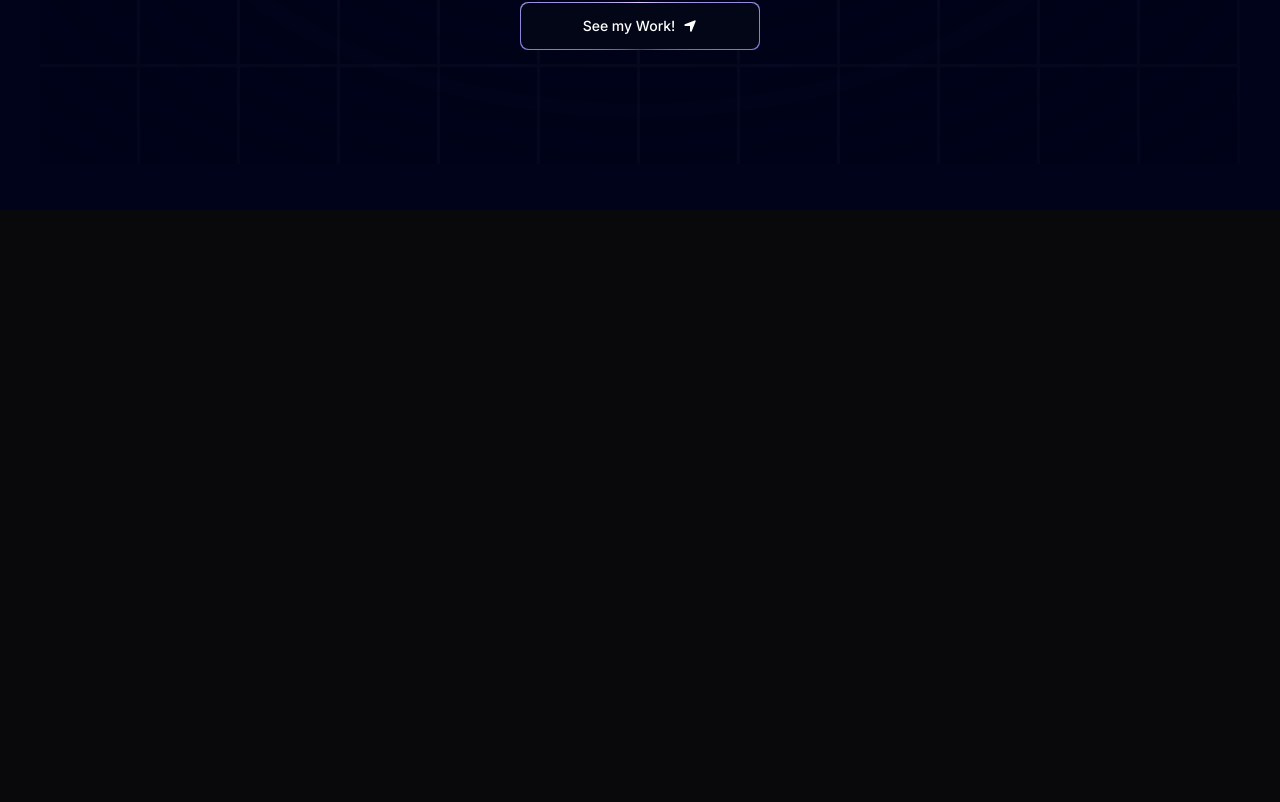
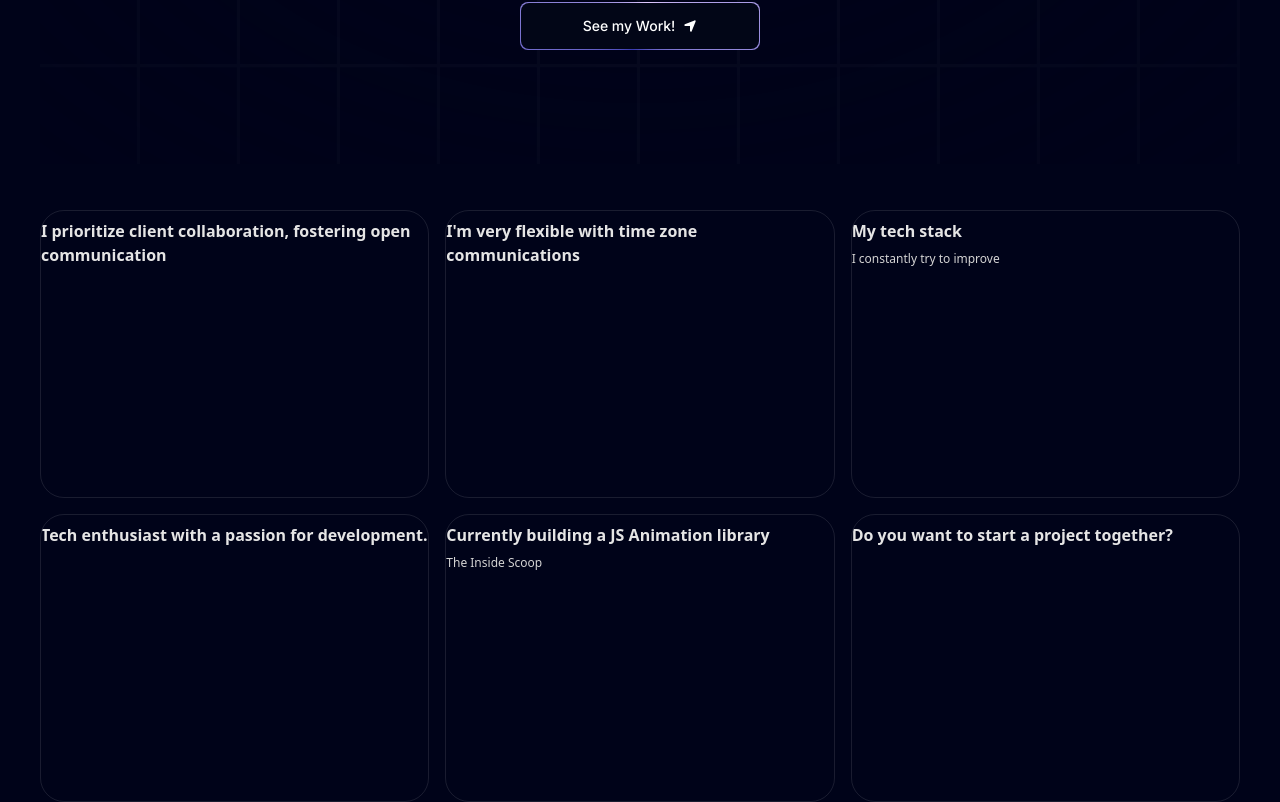
Before and after one commit to alexeiddg/alexeiddg.com, a Next.js app: page / in a window 1280 px wide. Shown: the part 636-1438 px from the top of the page. Before the commit the page ends 846 px from the top, so only its background shows below. Built offline with nearby package versions, Linux system fonts and the light colour scheme.

Commit message:
Feat: Added Bento Grid Items

```diff
--- a/app/(Site)/page.tsx
+++ b/app/(Site)/page.tsx
@@ -1,6 +1,7 @@
 import { FaHouse } from "react-icons/fa6";
 import Hero from "@/components/Hero";
 import { FloatingNav } from "@/components/nav/floating-navbar";
+import Grid from "@/components/grid";
 
 export default function Home() {
   return (
@@ -14,6 +15,7 @@
               }]}
           />
           <Hero />
+          <Grid />
       </div>
     </main>
   );
--- a/components/grid.tsx
+++ b/components/grid.tsx
@@ -1,19 +1,35 @@
 import { BentoGrid } from "@/components/ui/bento-grid";
 import { BentoGridItem } from "@/components/ui/bento-grid";
+import { gridItems } from "@/const/grid-items";
 
 const Grid = () => {
     return (
         <section id='about'>
             <BentoGrid>
-                {[{
-                    title: "Title1",
-                    description: "Description1",
-                }].map((item, i) => (
-                    <BentoGridItem>
-
-                    </BentoGridItem>
+                {gridItems.map(({ id,
+                                    title,
+                                    description,
+                                    className,
+                                    imgClassName,
+                                    titleClassName,
+                                    img,
+                                    spareImg
+                                }) => (
+                    <BentoGridItem
+                        id={id}
+                        key={id}
+                        title={title}
+                        description={description}
+                        className={className}
+                        img={img}
+                        imgClassName={imgClassName}
+                        titleClassName={titleClassName}
+                        spareImg={spareImg}
+                    />
                 ))}
             </BentoGrid>
         </section>
     )
 }
+
+export default Grid;
--- a/components/ui/bento-grid.tsx
+++ b/components/ui/bento-grid.tsx
@@ -23,25 +23,27 @@
                                   className,
                                   title,
                                   description,
-                                  header,
-                                  icon,
+                                  id,
+                                  img,
+                                  imgClassName,
+                                  titleClassName,
+                                  spareImg
                               }: {
     className?: string;
     title?: string | React.ReactNode;
     description?: string | React.ReactNode;
-    header?: React.ReactNode;
-    icon?: React.ReactNode;
+    id: number,
+    img?: string;
+    imgClassName?: string;
+    titleClassName?: string;
+    spareImg?: string;
 }) => {
     return (
         <div
-            className={cn(
-                "row-span-1 rounded-xl group/bento hover:shadow-xl transition duration-200 shadow-input dark:shadow-none p-4 dark:bg-black dark:border-white/[0.2] bg-white border border-transparent justify-between flex flex-col space-y-4",
-                className
+            className={cn("row-span-1 relative overflow-hidden rounded-3xl border border-white/[0.1] group/bento hover:shadow-xl transition duration-200 shadow-input dark:shadow-none justify-between flex flex-col space-y-4", className
             )}
         >
-            {header}
             <div className="group-hover/bento:translate-x-2 transition duration-200">
-                {icon}
                 <div className="font-sans font-bold text-neutral-600 dark:text-neutral-200 mb-2 mt-2">
                     {title}
                 </div>
--- /dev/null
+++ b/const/grid-items.ts
@@ -0,0 +1,63 @@
+export const gridItems = [
+    {
+        id: 1,
+        title: "I prioritize client collaboration, fostering open communication ",
+        description: "",
+        className: "lg:col-span-3 md:col-span-6 md:row-span-4 lg:min-h-[60vh]",
+        imgClassName: "w-full h-full",
+        titleClassName: "justify-end",
+        img: "/b1.svg",
+        spareImg: "",
+    },
+    {
+        id: 2,
+        title: "I'm very flexible with time zone communications",
+        description: "",
+        className: "lg:col-span-2 md:col-span-3 md:row-span-2",
+        imgClassName: "",
+        titleClassName: "justify-start",
+        img: "",
+        spareImg: "",
+    },
+    {
+        id: 3,
+        title: "My tech stack",
+        description: "I constantly try to improve",
+        className: "lg:col-span-2 md:col-span-3 md:row-span-2",
+        imgClassName: "",
+        titleClassName: "justify-center",
+        img: "",
+        spareImg: "",
+    },
+    {
+        id: 4,
+        title: "Tech enthusiast with a passion for development.",
+        description: "",
+        className: "lg:col-span-2 md:col-span-3 md:row-span-1",
+        imgClassName: "",
+        titleClassName: "justify-start",
+        img: "/grid.svg",
+        spareImg: "/b4.svg",
+    },
+
+    {
+        id: 5,
+        title: "Currently building a JS Animation library",
+        description: "The Inside Scoop",
+        className: "md:col-span-3 md:row-span-2",
+        imgClassName: "absolute right-0 bottom-0 md:w-96 w-60",
+        titleClassName: "justify-center md:justify-start lg:justify-center",
+        img: "/b5.svg",
+        spareImg: "/grid.svg",
+    },
+    {
+        id: 6,
+        title: "Do you want to start a project together?",
+        description: "",
+        className: "lg:col-span-2 md:col-span-3 md:row-span-1",
+        imgClassName: "",
+        titleClassName: "justify-center md:max-w-full max-w-60 text-center",
+        img: "",
+        spareImg: "",
+    },
+];
```
Also changed, not shown: const/companies.ts (added, +32 -0 lines), const/experience.ts (added, +30 -0 lines), const/projects.ts (added, +34 -0 lines), const/social-media.ts (added, +14 -0 lines), const/testimonials.ts (added, +34 -0 lines).
